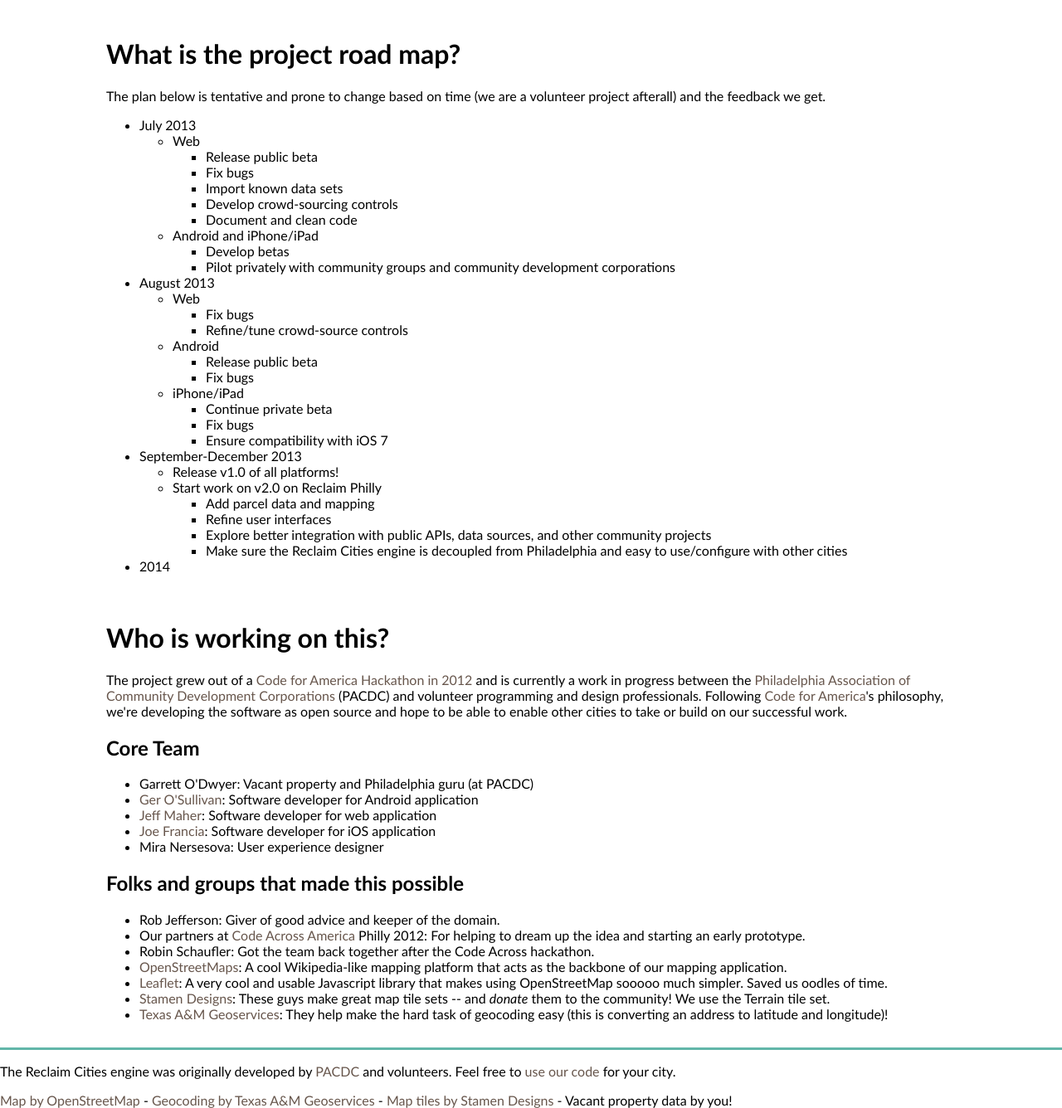
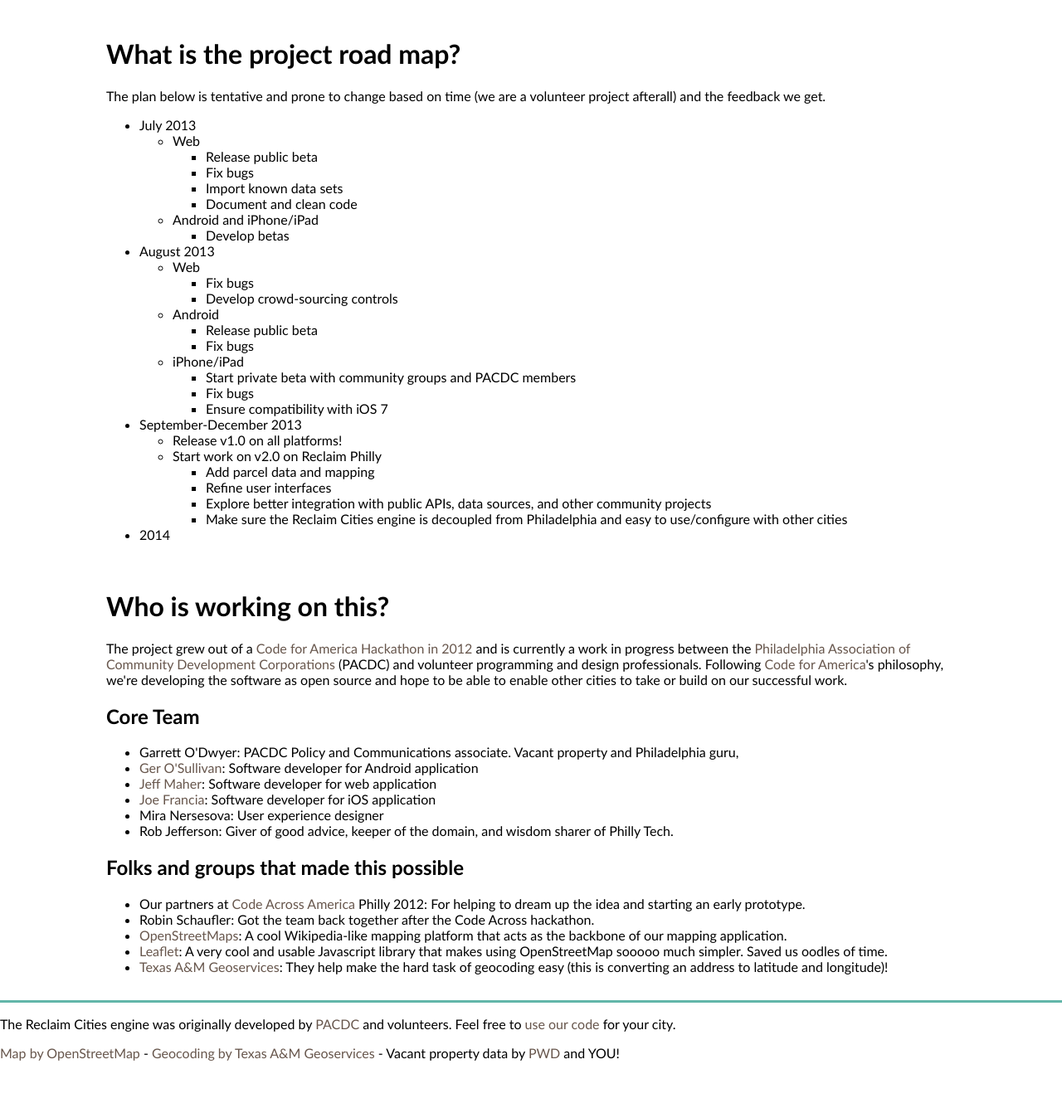
Before and after one commit to jeffmaher/reclaimphilly-web, a Django app: page /about in a window 1280 px wide. Shown: the part 949-2285 px from the top of the page at 83% size. After the commit the page ends 2228 px from the top, so only its background shows below. Run offline with Django 3.2, Linux system fonts and the light colour scheme; parts of the project's set-up code (start-up, migrations or seed data) failed here and were passed over; some libraries are stand-ins or nearby versions.

Commit message:
Changed attribution (Stamen terrain map had 502 gateway errors when loading, so switched back to OSM)

```diff
--- a/site/reclaimcities/apps/web/static/js/reclaimcities.js
+++ b/site/reclaimcities/apps/web/static/js/reclaimcities.js
@@ -17,7 +17,7 @@
 // Reclaim Cities object
 //TODO externalize settings (don't forget about the geocoder)
 var RC = {
-    TILE_SET_URL: "http://tile.stamen.com/terrain/{z}/{x}/{y}.jpg",
+    TILE_SET_URL: "http://{s}.tile.openstreetmap.org/{z}/{x}/{y}.png",
     CITY: "Philadelphia",
     STATE: "PA",
     COUNTRY: "USA",
@@ -26,7 +26,7 @@
     ZOOM_DEFAULT: 15,
     ZOOM_MAX: 18,
     SEARCH_RADIUS_DEFAULT: 0.5, // miles //TODO Can we add some of these to configuration?
-    MAP_ATTRIBUTION: 'Map tiles by <a href="http://stamen.com">Stamen Design</a>, under <a href="http://creativecommons.org/licenses/by/3.0">CC BY 3.0</a>. Data by <a href="http://openstreetmap.org">OpenStreetMap</a>, under <a href="http://creativecommons.org/licenses/by-sa/3.0">CC BY SA</a>.'
+    MAP_ATTRIBUTION: 'Data by <a href="http://openstreetmap.org">OpenStreetMap</a>, under <a href="http://creativecommons.org/licenses/by-sa/3.0">CC BY SA</a>.'
 };
 
 //----------------------------------
--- a/site/reclaimcities/apps/web/templates/about.html
+++ b/site/reclaimcities/apps/web/templates/about.html
@@ -63,14 +63,12 @@
                         <li>Release public beta</li>
                         <li>Fix bugs</li>
                         <li>Import known data sets</li>
-                        <li>Develop crowd-sourcing controls</li>
                         <li>Document and clean code</li>
                     </ul>
                 </li>
                 <li>Android and iPhone/iPad
                     <ul>
                         <li>Develop betas</li>
-                        <li>Pilot privately with community groups and community development corporations</li>
                     </ul>
                 </li>
             </ul>
@@ -79,7 +77,7 @@
                 <li>Web
                     <ul>
                         <li>Fix bugs</li>
-                        <li>Refine/tune crowd-source controls</li>
+                        <li>Develop crowd-sourcing controls</li>
                     </ul>
                 </li>
                 <li>Android
@@ -90,7 +88,7 @@
                 </li>
                 <li>iPhone/iPad
                     <ul>
-                        <li>Continue private beta</li>
+                        <li>Start private beta with community groups and PACDC members</li>
                         <li>Fix bugs</li>
                         <li>Ensure compatibility with iOS 7</li>
                     </ul>
@@ -98,7 +96,7 @@
             </ul>
             <li>September-December 2013</li>
             <uL>
-                <li>Release v1.0 of all platforms!</li>
+                <li>Release v1.0 on all platforms!</li>
                 <li>Start work on v2.0 on Reclaim Philly</li>
                 <ul>
                 	<li>Add parcel data and mapping</li>
@@ -125,21 +123,20 @@
             enable other cities to take or build on our successful work.</p>
         <h2>Core Team</h2>
         <ul>
-            <li>Garrett O'Dwyer: Vacant property and Philadelphia guru (at PACDC)</li>
+            <li>Garrett O'Dwyer: PACDC Policy and Communications associate. Vacant property and Philadelphia guru,</li>
             <li><a href="http://twitter.com/gerryosullivan" target="_new">Ger O'Sullivan</a>: Software developer for Android application</li>
             <li><a href="http://twitter.com/plusjeff" target="_new">Jeff Maher</a>: Software developer for web application</li>
             <li><a href="http://twitter.com/scaba" target="_new">Joe Francia</a>: Software developer for iOS application</li>
             <li>Mira Nersesova: User experience designer</li>
+            <li>Rob Jefferson: Giver of good advice, keeper of the domain, and wisdom sharer of Philly Tech.</li>
         </ul>
 
         <h2>Folks and groups that made this possible</h2>
         <ul>
-            <li>Rob Jefferson: Giver of good advice and keeper of the domain.</li>
             <li>Our partners at <a href="http://brigade.codeforamerica.org/codeacross" target="_new">Code Across America</a> Philly 2012: For helping to dream up the idea and starting an early prototype.</li>
             <li>Robin Schaufler: Got the team back together after the Code Across hackathon.</li>
             <li><a href="http://openstreetmaps.org" target="_new">OpenStreetMaps</a>: A cool Wikipedia-like mapping platform that acts as the backbone of our mapping application.</li>
             <li><a href="http://leafletjs.com" target="_new">Leaflet</a>: A very cool and usable Javascript library that makes using OpenStreetMap sooooo much simpler. Saved us oodles of time.</li>
-            <li><a href="http://maps.stamen.com" target="_new">Stamen Designs</a>: These guys make great map tile sets -- and <em>donate</em> them to the community! We use the Terrain tile set.</li>
             <li><a href="http://geoservices.tamu.edu" target="_new">Texas A&amp;M Geoservices</a>: They help make the hard task of geocoding easy (this is converting an address to latitude and longitude)!</li>
         </ul>
     </div>
--- a/site/reclaimcities/apps/web/templates/base.html
+++ b/site/reclaimcities/apps/web/templates/base.html
@@ -63,7 +63,7 @@
 
 <div id="footerDiv">
     <p>The Reclaim Cities engine was originally developed by <a href="http://www.pacdc.org/" target="_pacdc">PACDC</a> and volunteers. Feel free to <a href="http://github.com/ReclaimCities" target="_github">use our code</a> for your city.</p>
-    <p><a href="http://openstreetmaps.org" target="_new">Map by OpenStreetMap</a> - <a href="http://geoservices.tamu.edu" target="_new">Geocoding by Texas A&amp;M Geoservices</a> - <a href="http://maps.stamen.com" target="_new">Map tiles by Stamen Designs</a> - Vacant property data by you!</p>
+    <p><a href="http://openstreetmaps.org" target="_new">Map by OpenStreetMap</a> - <a href="http://geoservices.tamu.edu" target="_new">Geocoding by Texas A&amp;M Geoservices</a> - Vacant property data by <a href="http://www.phila.gov/water/ target="_new">PWD</a> and YOU!</p>
 </div>
 
 </body>
```
